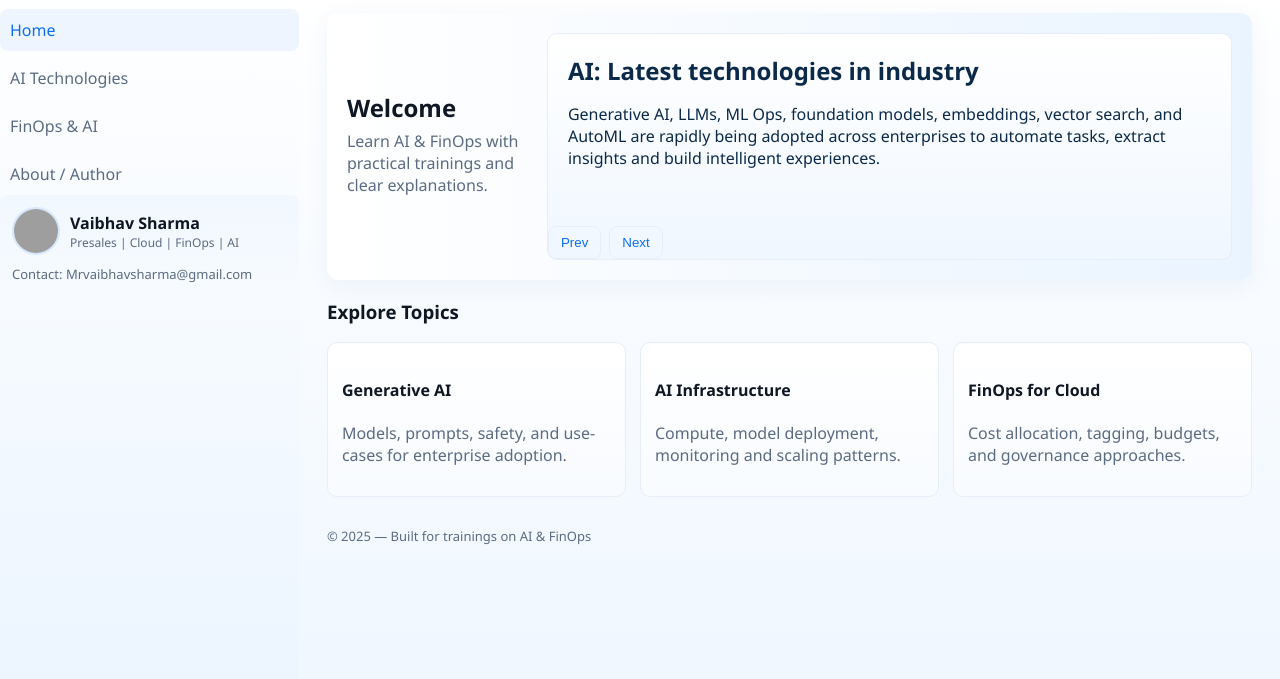
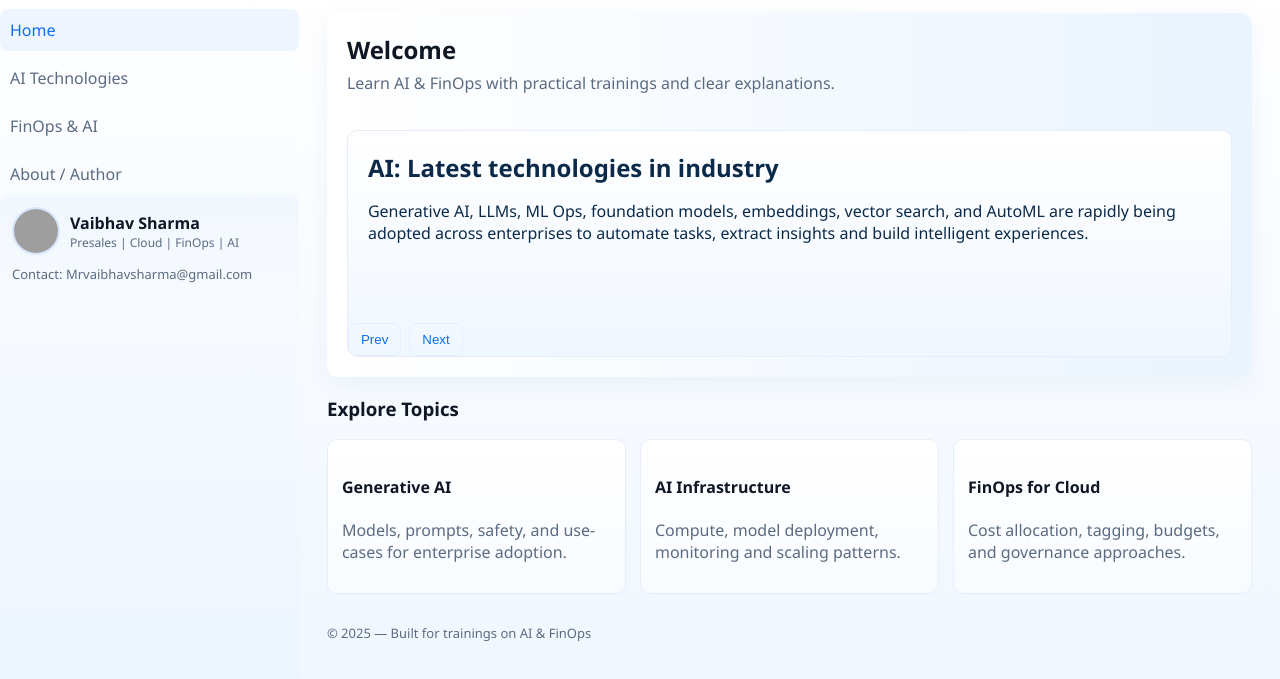
Before and after one commit to mrvaibhavsharma/mrvaibhavsharma.github.io, a plain HTML site: page index.html in a window 1280 px wide. Shown: the part 27-706 px from the top of the page. Drawn offline with Linux system fonts and the light colour scheme; grey boxes are pictures that could not be loaded.

Commit message:
changes in div

```diff
--- a/assets/style.css
+++ b/assets/style.css
@@ -25,8 +25,8 @@
 .author-row{display:flex;align-items:center}
 .content{flex:1;padding:28px;background:linear-gradient(180deg,#ffffff,#eef6ff)}
 .page{max-width:1000px;margin:12px auto}
-.hero{background:linear-gradient(90deg,#ffffff,#eaf4ff);padding:20px;border-radius:12px;display:flex;gap:20px;align-items:center;box-shadow:0 6px 24px rgba(11,78,153,0.06)}
-.carousel{position:relative;flex:1;overflow:hidden;border-radius:10px;background:linear-gradient(180deg,#ffffff,#f0f7ff);border:1px solid var(--border)}
+.hero{background:linear-gradient(90deg,#ffffff,#eaf4ff);padding:20px;border-radius:12px;display:flex;flex-direction:column;gap:18px;align-items:flex-start;box-shadow:0 6px 24px rgba(11,78,153,0.06)}
+.carousel{position:relative;width:100%;overflow:hidden;border-radius:10px;background:linear-gradient(180deg,#ffffff,#f0f7ff);border:1px solid var(--border)}
 .slide{min-height:180px;padding:20px;display:none;color:#0b2a4a}
 .slide.active{display:block}
 .slide h2{margin:0 0 10px}
--- a/index.html
+++ b/index.html
@@ -32,7 +32,7 @@
       <main class="content">
         <div class="page">
           <section class="hero">
-            <div style="flex:0 0 180px">
+            <div style="margin-bottom:12px">
               <h1 style="margin:0">Welcome</h1>
               <p style="margin:6px 0;color:var(--muted)">Learn AI & FinOps with practical trainings and clear explanations.</p>
             </div>
```
